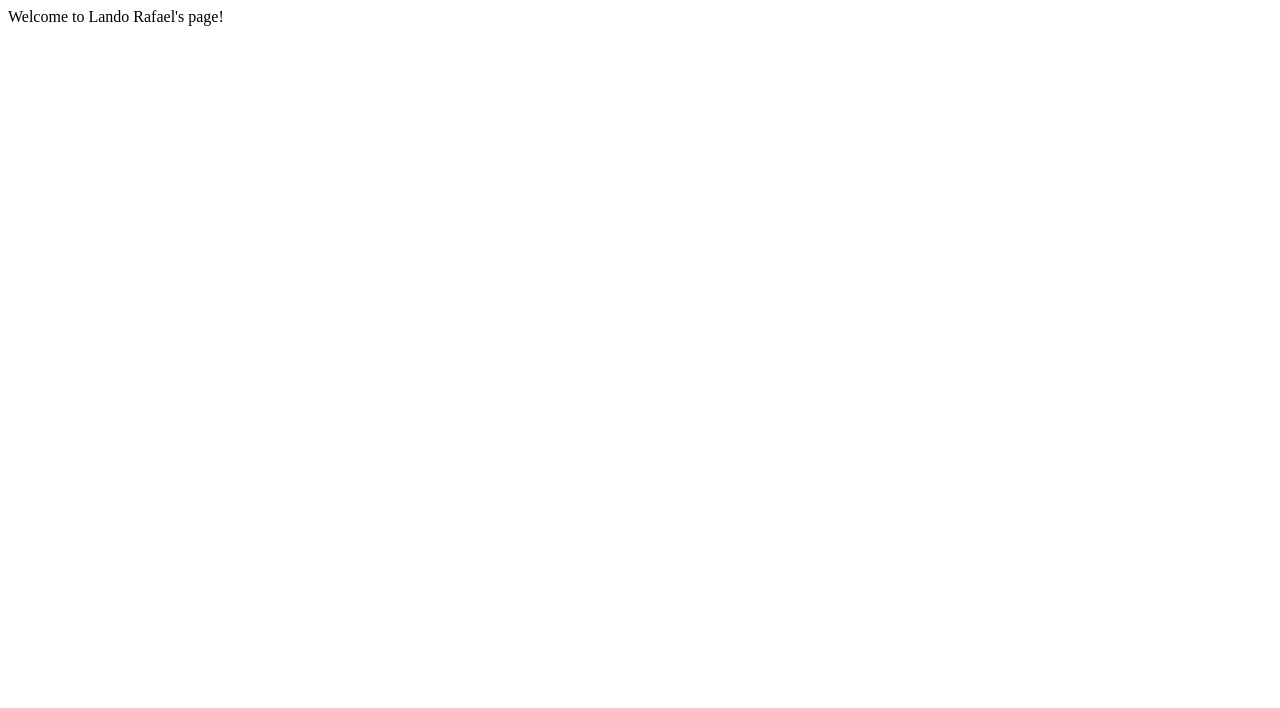
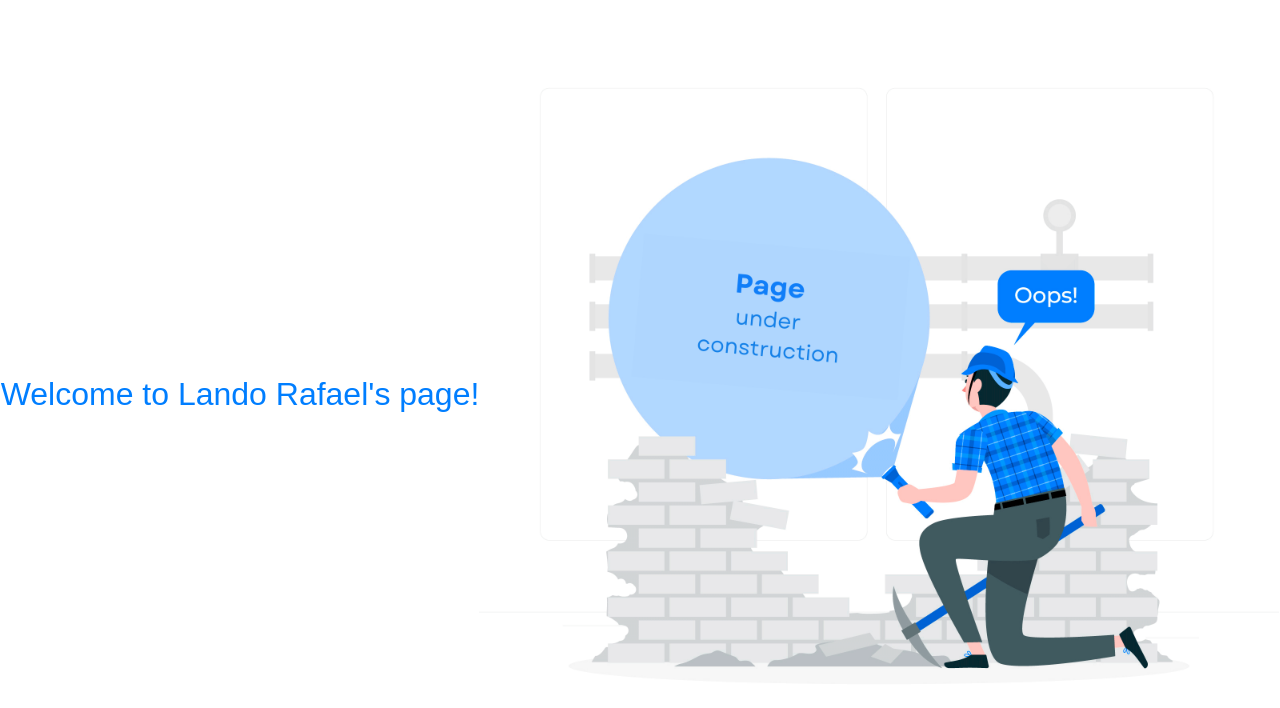
Before and after one commit to lrafa3l/lrafa3l.github.io, a plain HTML site: page index.html in a window 1280 px wide. Drawn offline with Linux system fonts and the light colour scheme.

Commit message:
page under construction added

```diff
--- a/css/style.css
+++ b/css/style.css
@@ -0,0 +1,23 @@
+body,
+html {
+    height: 100%;
+    margin: 0;
+    display: flex;
+    justify-content: center;
+    align-items: center;
+    overflow: hidden;
+}
+
+img {
+    max-width: 100%;
+    max-height: 100%;
+    object-fit: contain;
+}
+
+.welcome-text {
+    font-size: 2em;
+    color: #007eff;
+    font-family: sans-serif;
+    text-align: center;
+    margin-top: 20px;
+}
--- a/index.html
+++ b/index.html
@@ -3,9 +3,11 @@
 <head>
     <meta charset="UTF-8">
     <meta name="viewport" content="width=device-width, initial-scale=1.0">
+    <link rel="stylesheet" href="css/style.css">
     <title>Lando Rafael</title>
 </head>
 <body>
-    Welcome to Lando Rafael's page!
+    <p class="welcome-text">Welcome to Lando Rafael's page!</p>
+    <img src="page.png" alt="Page Image">
 </body>
-</html>
+</html></div>
```
Also changed, not shown: page.png (added).
